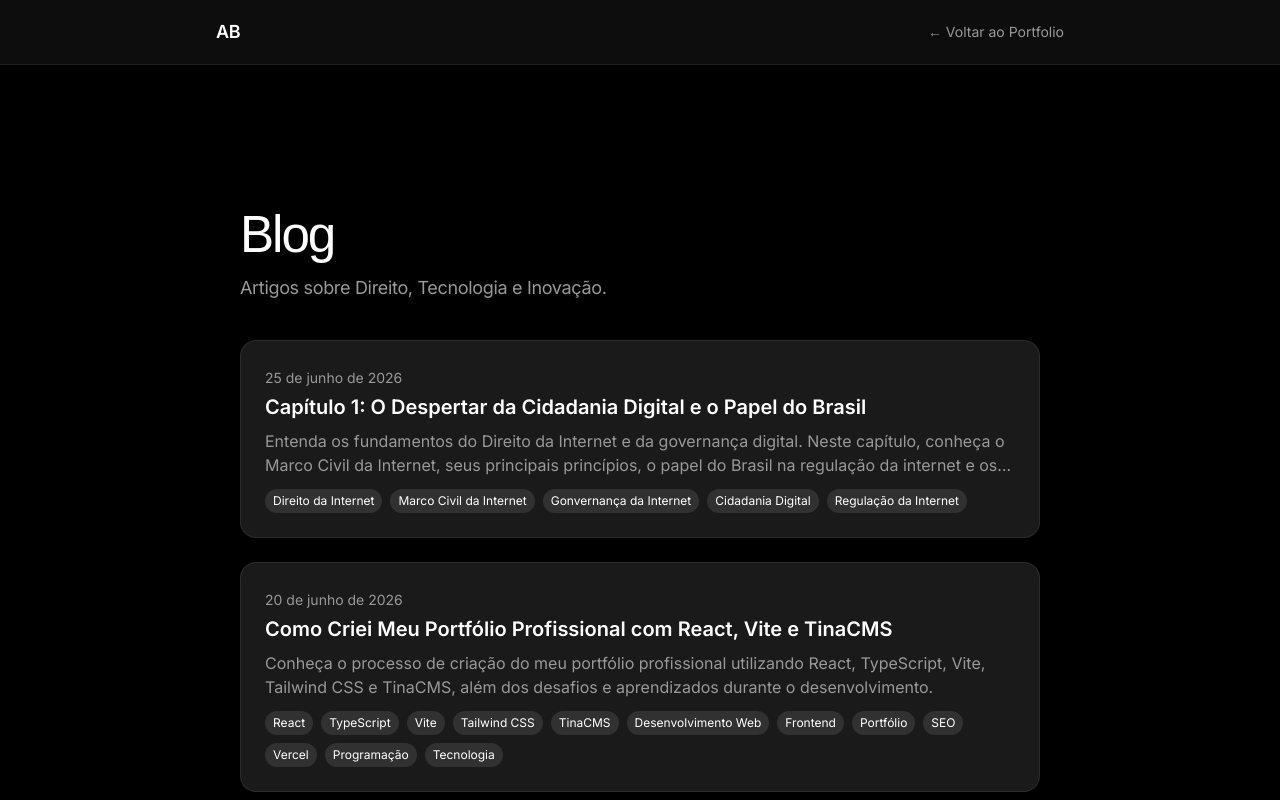
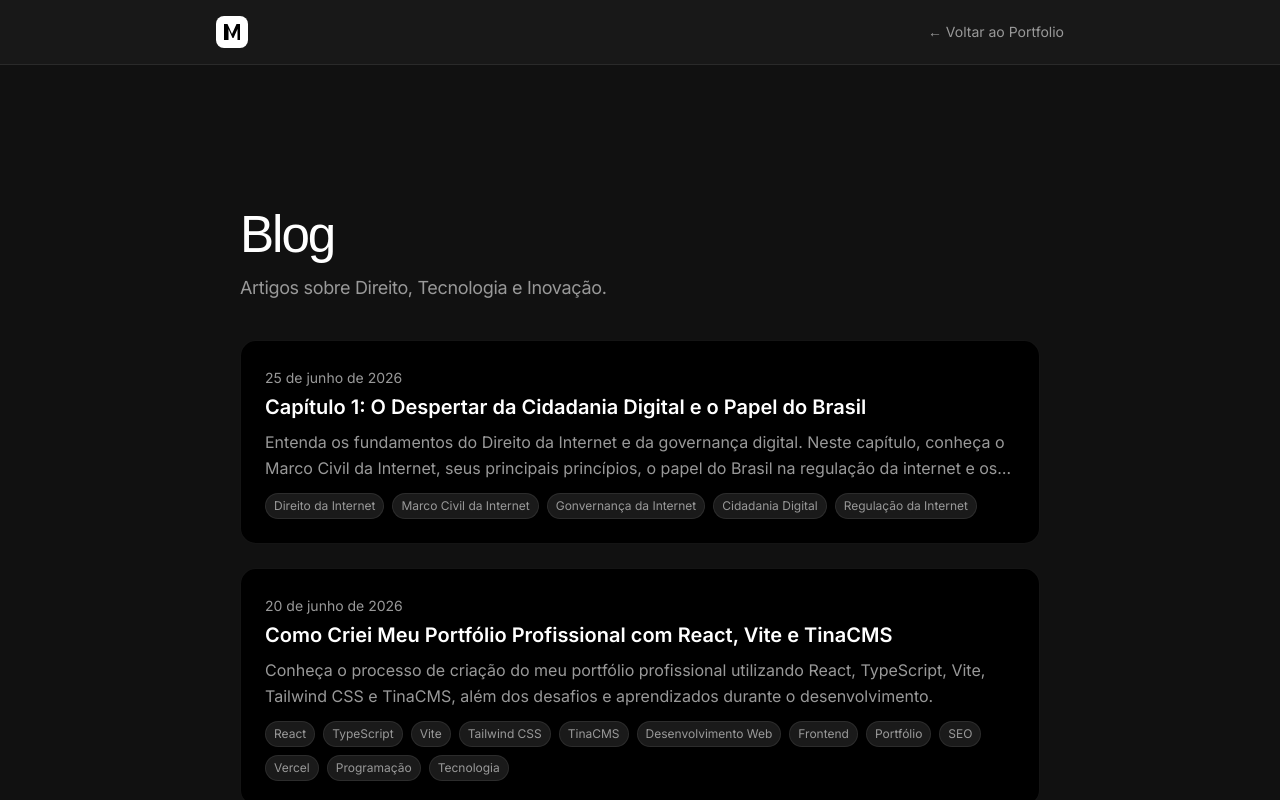
Before and after one commit to AnthonnyAlves/portifolio, a Next.js app: page /blog in a window 1280 px wide. Shown: the top 800 px of the page. Built offline with nearby package versions, Linux system fonts and the light colour scheme; no server answers; a web font is replaced by a local one.

Commit message:
feat: logo SVG, animacao differential, gradientes blue/teal, blog contraste

```diff
--- a/src/app/blog/layout.tsx
+++ b/src/app/blog/layout.tsx
@@ -13,14 +13,17 @@ export default function BlogLayout({
   children: React.ReactNode;
 }) {
   return (
-    <div className="min-h-screen bg-canvas text-ink">
-      <header className="border-b border-hairline bg-surface-1/80 backdrop-blur-sm">
+    <div className="min-h-screen bg-surface-1 text-ink">
+      <header className="border-b border-hairline bg-surface-2/90 backdrop-blur-sm">
         <div className="max-w-4xl mx-auto px-4 sm:px-6 h-14 sm:h-16 flex items-center justify-between">
           <Link
             href="/"
-            className="text-base sm:text-lg font-semibold tracking-tight text-ink hover:text-white transition-colors"
+            className="flex items-center gap-2 text-white hover:text-accent-blue transition-colors"
           >
-            AB
+            <svg width="32" height="32" viewBox="0 0 32 32" fill="none">
+              <rect width="32" height="32" rx="8" fill="currentColor" className="text-white"/>
+              <path d="M8 24V8h3.5l4.5 10L20.5 8H24v16h-2.5V13l-4 9h-1l-4-9v11H8z" fill="#000"/>
+            </svg>
           </Link>
           <Link
             href="/"
--- a/src/app/blog/page.tsx
+++ b/src/app/blog/page.tsx
@@ -5,9 +5,9 @@ export default function BlogPage() {
   const posts = getAllPosts();
 
   return (
-    <div className="min-h-screen bg-canvas">
+    <div className="min-h-screen bg-surface-1">
       <div className="max-w-4xl mx-auto px-6 py-24">
-        <h1 className="display-lg text-ink mb-4">Blog</h1>
+        <h1 className="display-lg text-white mb-4">Blog</h1>
         <p className="text-ink-muted mb-10 body-lg">
           Artigos sobre Direito, Tecnologia e Inovação.
         </p>
@@ -36,20 +36,20 @@ function PostCard({ post }: { post: PostMeta }) {
   return (
     <Link
       href={`/blog/${post.slug}`}
-      className="block p-6 rounded-2xl bg-surface-2 border border-hairline hover:border-white/20 transition-colors group"
+      className="block p-6 rounded-2xl bg-canvas border border-hairline hover:border-accent-blue/30 transition-all group"
     >
       <article>
         <time className="text-sm text-ink-muted">{date}</time>
         <h2 className="text-xl font-semibold mt-1 text-white group-hover:text-accent-blue transition-colors">
           {post.title}
         </h2>
-        <p className="text-ink-muted mt-2 line-clamp-2">{post.description}</p>
+        <p className="text-ink-muted mt-2 line-clamp-2 leading-relaxed">{post.description}</p>
         {post.tags && post.tags.length > 0 && (
           <div className="flex flex-wrap gap-2 mt-3">
             {post.tags.map((tag) => (
               <span
                 key={tag}
-                className="text-xs px-2 py-1 rounded-full bg-white/10 text-white"
+                className="text-xs px-2 py-1 rounded-full bg-surface-2 text-ink-muted border border-hairline"
               >
                 {tag}
               </span>
--- a/src/app/globals.css
+++ b/src/app/globals.css
@@ -15,10 +15,9 @@
 }
 
 :root {
-  --gradient-violet: linear-gradient(135deg, #7c3aed, #a855f7);
-  --gradient-magenta: linear-gradient(135deg, #db2777, #ec4899);
-  --gradient-orange: linear-gradient(135deg, #ea580c, #f97316);
-  --gradient-coral: linear-gradient(135deg, #e11d48, #f43f5e);
+  --gradient-blue: linear-gradient(135deg, #0369a1, #0ea5e9);
+  --gradient-teal: linear-gradient(135deg, #0d9488, #2dd4bf);
+  --gradient-slate: linear-gradient(135deg, #334155, #64748b);
 }
 
 html {
@@ -154,20 +153,16 @@ body {
   overflow: hidden;
 }
 
-.gradient-spotlight-violet {
-  background: var(--gradient-violet);
+.gradient-spotlight-blue {
+  background: var(--gradient-blue);
 }
 
-.gradient-spotlight-magenta {
-  background: var(--gradient-magenta);
+.gradient-spotlight-teal {
+  background: var(--gradient-teal);
 }
 
-.gradient-spotlight-orange {
-  background: var(--gradient-orange);
-}
-
-.gradient-spotlight-coral {
-  background: var(--gradient-coral);
+.gradient-spotlight-slate {
+  background: var(--gradient-slate);
 }
 
 /* Card styles */
@@ -179,6 +174,24 @@ body {
 
 .card-surface:hover {
   transform: translateY(-2px);
+}
+
+/* Differential card animation */
+.differential-card {
+  transition: transform 0.3s ease, box-shadow 0.3s ease;
+}
+
+.differential-card:hover {
+  transform: translateY(-4px);
+  box-shadow: 0 20px 60px rgba(13, 148, 136, 0.3);
+}
+
+.differential-icon {
+  transition: transform 0.3s ease;
+}
+
+.differential-card:hover .differential-icon {
+  transform: scale(1.1) rotate(5deg);
 }
 
 /* Timeline */
--- a/src/components/Differential.tsx
+++ b/src/components/Differential.tsx
@@ -12,8 +12,12 @@ export default function Differential() {
           {t.differential.title}
         </h2>
 
-        <div className="gradient-spotlight gradient-spotlight-coral rounded-2xl p-8 md:p-10 text-white">
-          <span className="text-4xl mb-4 block">⚡</span>
+        <div className="gradient-spotlight gradient-spotlight-teal rounded-2xl p-8 md:p-10 text-white differential-card">
+          <div className="w-14 h-14 mx-auto mb-5 rounded-2xl bg-white/15 flex items-center justify-center differential-icon">
+            <svg width="28" height="28" viewBox="0 0 24 24" fill="none" stroke="currentColor" strokeWidth="2" strokeLinecap="round" strokeLinejoin="round">
+              <polygon points="13 2 3 14 12 14 11 22 21 10 12 10 13 2" />
+            </svg>
+          </div>
           <h3 className="text-xl font-semibold mb-4">
             {t.differential.titleShort}
           </h3>
--- a/src/components/Navbar.tsx
+++ b/src/components/Navbar.tsx
@@ -59,9 +59,12 @@ export default function Navbar() {
       <div className="max-w-6xl mx-auto px-4 sm:px-6 h-14 sm:h-16 flex items-center justify-between">
         <button
           onClick={() => scrollTo("hero")}
-          className="text-base sm:text-lg font-semibold tracking-tight text-ink hover:text-white transition-colors"
+          className="flex items-center gap-2 text-ink hover:text-white transition-colors"
         >
-          AB
+          <svg width="32" height="32" viewBox="0 0 32 32" fill="none">
+            <rect width="32" height="32" rx="8" fill="currentColor" className="text-white"/>
+            <path d="M8 24V8h3.5l4.5 10L20.5 8H24v16h-2.5V13l-4 9h-1l-4-9v11H8z" fill="#000"/>
+          </svg>
         </button>
 
         <div className="hidden md:flex items-center gap-6">
--- a/src/components/Projects.tsx
+++ b/src/components/Projects.tsx
@@ -29,15 +29,10 @@ export default function Projects() {
                 rel={project.url ? "noopener noreferrer" : undefined}
                 className={`rounded-2xl p-6 relative transition-transform hover:scale-[1.02] ${
                   isHighlighted
-                    ? "gradient-spotlight gradient-spotlight-violet text-white overflow-visible"
+                    ? "gradient-spotlight gradient-spotlight-blue text-white"
                     : "card-surface"
                 } ${project.url ? "cursor-pointer" : ""}`}
               >
-                {isHighlighted && (
-                  <span className="absolute -top-3 left-6 text-xs font-semibold px-3 py-1 rounded-full bg-white text-black shadow-lg">
-                    {t.projects.highlight}
-                  </span>
-                )}
                 <h3 className="font-semibold text-white mb-2">
                   {project.title}
                 </h3>
```
